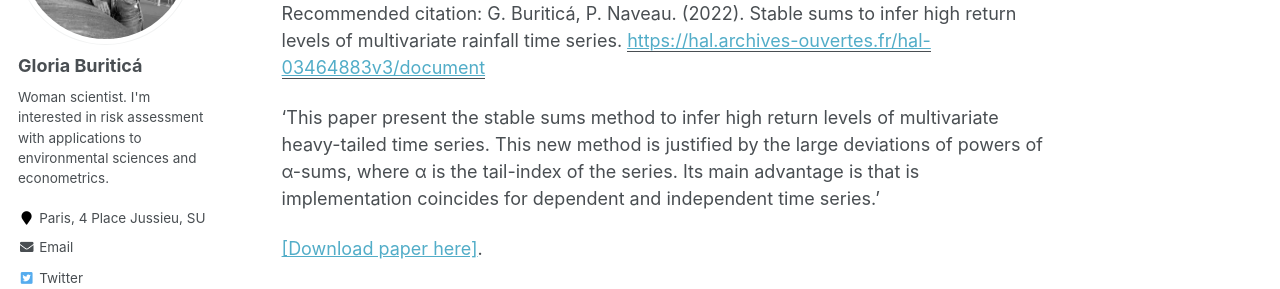
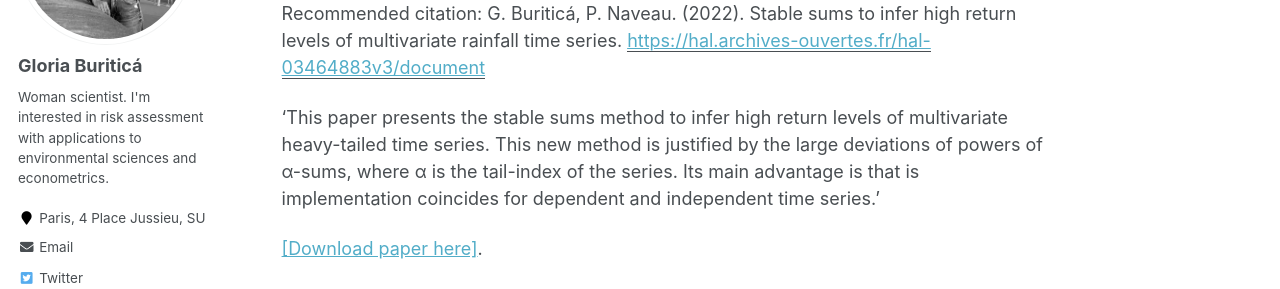
Before and after one commit to GBuritica/GBuritica.github.io, a Jekyll site: the page built from _publications/2022-01-01-stable-sums-3.md, in a window 1280 px wide and 1079 px high. Shown: the part 243-532 px from the top of the window. Built offline with Jekyll 4.4.1, drawn with Linux system fonts in a browser that asks for light colours; some web fonts are replaced.

Commit message:
Update 2022-01-01-stable-sums-3.md

```diff
--- a/_publications/2022-01-01-stable-sums-3.md
+++ b/_publications/2022-01-01-stable-sums-3.md
@@ -2,13 +2,13 @@
 title: "Stable sums to infer high return levels of  multivariate rainfall time series"
 collection: publications
 permalink: /publication/2022-01-01-stable-sums-3
-excerpt: 'This paper present the stable sums method to infer high return levels of multivariate heavy-tailed time series. This new method is justified by the large deviations of powers of α-sums, where α is the tail-index of the series. Its main advantage is that is implementation coincides for dependent and independent time series.'
+excerpt: 'This paper presents the stable sums method to infer high return levels of multivariate heavy-tailed time series. This new method is justified by the large deviations of powers of α-sums, where α is the tail-index of the series. Its main advantage is that is implementation coincides for dependent and independent time series.'
 date: 2022-01-01
 venue: 'Submitted'
 paperurl: 'https://hal.archives-ouvertes.fr/hal-03464883v3/document'
 citation: 'G. Buriticá, P. Naveau. (2022). Stable sums to infer high return levels of  multivariate rainfall time series.'
 ---
-'This paper present the stable sums method to infer high return levels of multivariate heavy-tailed time series. This new method is justified by the large deviations of powers of α-sums, where α is the tail-index of the series. Its main advantage is that is implementation coincides for dependent and independent time series.'
+'This paper presents the stable sums method to infer high return levels of multivariate heavy-tailed time series. This new method is justified by the large deviations of powers of α-sums, where α is the tail-index of the series. Its main advantage is that is implementation coincides for dependent and independent time series.'
 
 [[Download paper here]](https://hal.archives-ouvertes.fr/hal-03464883v3/document).
 
```
